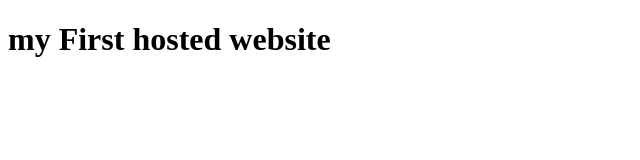
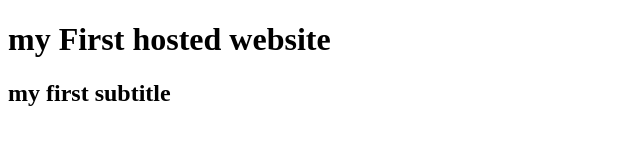
Before and after one commit to gharras/gharras.github.io, a plain HTML site: page index.html in a window 1280 px wide. Shown: the whole page, without its empty margins (0-640 px from the left). Drawn offline with Linux system fonts and the light colour scheme.

Commit message:
add subtitle

```diff
--- a/index.html
+++ b/index.html
@@ -7,5 +7,6 @@
 </head>
 <body>
     <h1>my First hosted website</h1>
+    <h2>my first subtitle</h2>
 </body>
 </html>
```
